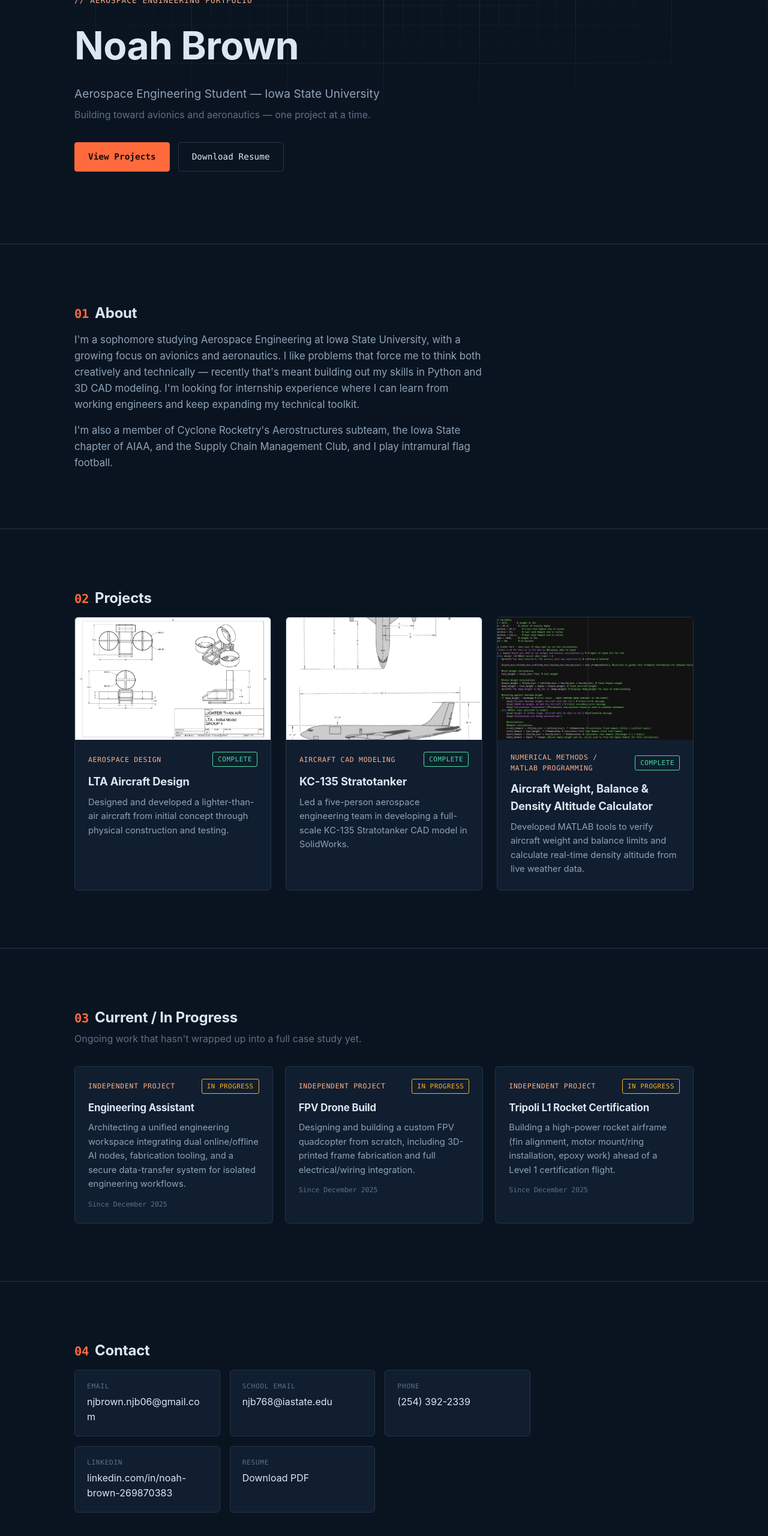
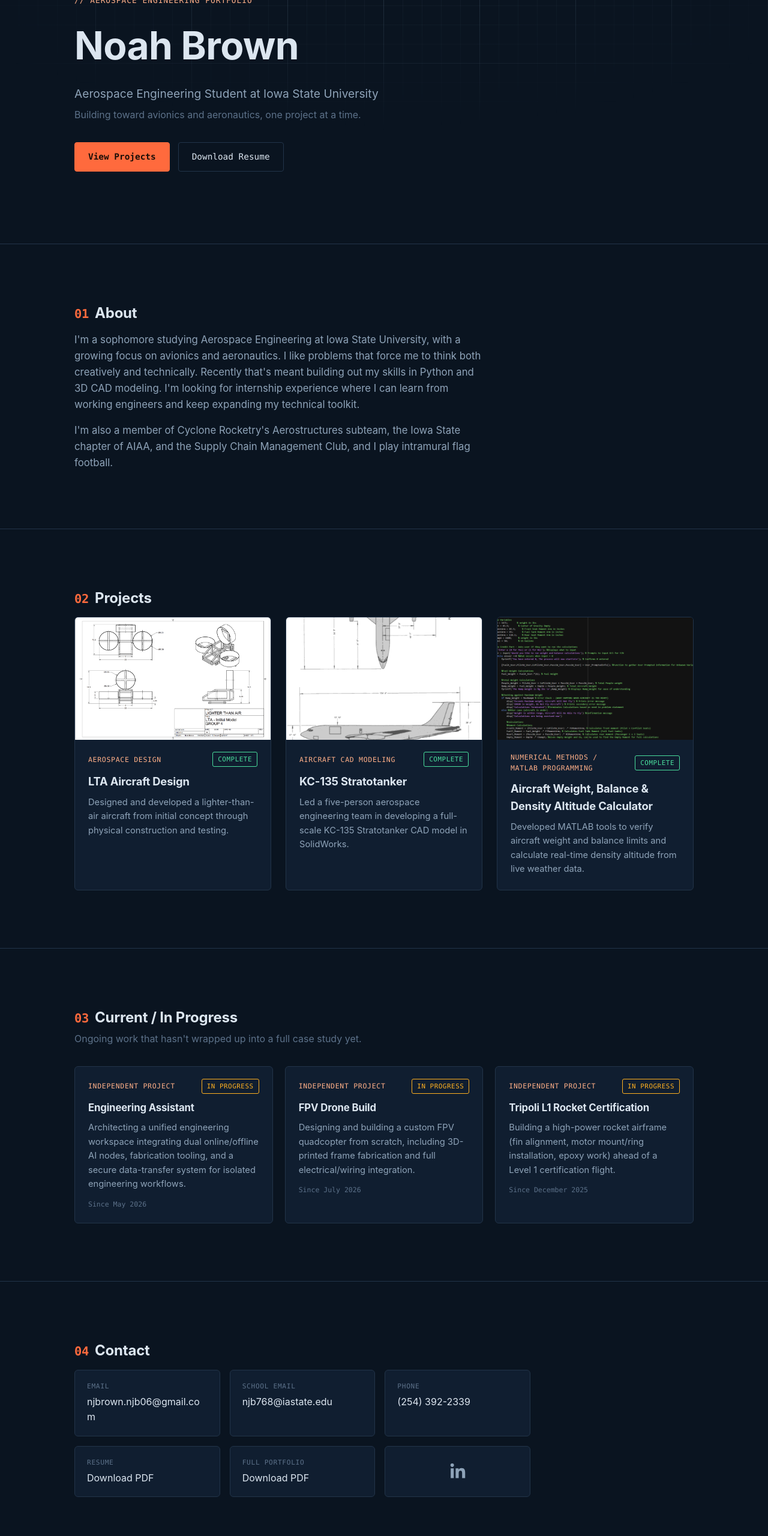
Before and after one commit to noahjb76/Digital-Portfolio, a plain HTML site: page index.html in a window 1280 px wide. Shown: the part 214-2774 px from the top of the page at 60% size. Drawn offline with Linux system fonts and the light colour scheme.

Commit message:
Add portfolio PDF download, LinkedIn icon link, and copy fixes
- Add downloadable copy of the original portfolio PDF in Contact
- Replace the LinkedIn text card with a clickable logo icon
- Fix grid columns overflowing on very narrow viewports
- Correct in-progress start dates (Engineering Assistant: May 2026,
  FPV Drone Build: July 2026)
- Remove em dashes from visible site copy

Co-Authored-By: Claude Sonnet 5 <noreply@anthropic.com>

```diff
--- a/css/styles.css
+++ b/css/styles.css
@@ -241,7 +241,7 @@ section:last-of-type {
 
 .project-grid {
   display: grid;
-  grid-template-columns: repeat(auto-fill, minmax(300px, 1fr));
+  grid-template-columns: repeat(auto-fill, minmax(min(300px, 100%), 1fr));
   gap: 24px;
   margin-top: 8px;
 }
@@ -338,7 +338,7 @@ section:last-of-type {
 
 .progress-grid {
   display: grid;
-  grid-template-columns: repeat(auto-fill, minmax(260px, 1fr));
+  grid-template-columns: repeat(auto-fill, minmax(min(260px, 100%), 1fr));
   gap: 20px;
 }
 
@@ -371,7 +371,7 @@ section:last-of-type {
 
 .contact-grid {
   display: grid;
-  grid-template-columns: repeat(auto-fit, minmax(220px, 1fr));
+  grid-template-columns: repeat(auto-fit, minmax(min(220px, 100%), 1fr));
   gap: 16px;
   max-width: 760px;
 }
@@ -404,6 +404,18 @@ section:last-of-type {
 .contact-item .contact-value {
   font-size: 1rem;
   word-break: break-word;
+}
+
+.contact-item.contact-icon {
+  flex-direction: row;
+  align-items: center;
+  justify-content: center;
+  color: var(--text-dim);
+  transition: color 0.15s ease, border-color 0.15s ease;
+}
+
+.contact-item.contact-icon:hover {
+  color: var(--accent-text);
 }
 
 /* ---- Footer ---- */
@@ -464,7 +476,7 @@ section:last-of-type {
 
 .detail-images {
   display: grid;
-  grid-template-columns: repeat(auto-fit, minmax(260px, 1fr));
+  grid-template-columns: repeat(auto-fit, minmax(min(260px, 100%), 1fr));
   gap: 20px;
   margin-bottom: 48px;
 }
@@ -515,7 +527,7 @@ section:last-of-type {
 
 .detail-meta {
   display: grid;
-  grid-template-columns: repeat(auto-fit, minmax(160px, 1fr));
+  grid-template-columns: repeat(auto-fit, minmax(min(160px, 100%), 1fr));
   gap: 24px;
 }
 
--- a/index.html
+++ b/index.html
@@ -3,7 +3,7 @@
 <head>
   <meta charset="UTF-8" />
   <meta name="viewport" content="width=device-width, initial-scale=1.0" />
-  <title>Noah Brown — Engineering Portfolio</title>
+  <title>Noah Brown | Engineering Portfolio</title>
   <link rel="stylesheet" href="css/styles.css" />
 </head>
 <body>
@@ -26,8 +26,8 @@
       <div class="container">
         <p class="eyebrow">// Aerospace Engineering Portfolio</p>
         <h1>Noah Brown</h1>
-        <p class="tagline">Aerospace Engineering Student — Iowa State University</p>
-        <p class="hero-sub">Building toward avionics and aeronautics — one project at a time.</p>
+        <p class="tagline">Aerospace Engineering Student at Iowa State University</p>
+        <p class="hero-sub">Building toward avionics and aeronautics, one project at a time.</p>
         <div class="hero-actions">
           <a href="#projects-section" class="btn btn-primary">View Projects</a>
           <a href="resume.pdf" class="btn btn-outline" download>Download Resume</a>
@@ -39,7 +39,7 @@
       <div class="container">
         <h2><span class="tag-index">01</span>About</h2>
         <div class="about-content">
-          <p>I'm a sophomore studying Aerospace Engineering at Iowa State University, with a growing focus on avionics and aeronautics. I like problems that force me to think both creatively and technically — recently that's meant building out my skills in Python and 3D CAD modeling. I'm looking for internship experience where I can learn from working engineers and keep expanding my technical toolkit.</p>
+          <p>I'm a sophomore studying Aerospace Engineering at Iowa State University, with a growing focus on avionics and aeronautics. I like problems that force me to think both creatively and technically. Recently that's meant building out my skills in Python and 3D CAD modeling. I'm looking for internship experience where I can learn from working engineers and keep expanding my technical toolkit.</p>
           <p>I'm also a member of Cyclone Rocketry's Aerostructures subteam, the Iowa State chapter of AIAA, and the Supply Chain Management Club, and I play intramural flag football.</p>
         </div>
       </div>
@@ -76,13 +76,18 @@
             <span class="contact-label">Phone</span>
             <span class="contact-value">(254) 392-2339</span>
           </a>
-          <a href="https://www.linkedin.com/in/noah-brown-269870383" class="contact-item" id="linkedin-link" target="_blank" rel="noopener noreferrer">
-            <span class="contact-label">LinkedIn</span>
-            <span class="contact-value">linkedin.com/in/noah-brown-269870383</span>
-          </a>
           <a href="resume.pdf" download class="contact-item">
             <span class="contact-label">Resume</span>
             <span class="contact-value">Download PDF</span>
+          </a>
+          <a href="portfolio.pdf" download class="contact-item">
+            <span class="contact-label">Full Portfolio</span>
+            <span class="contact-value">Download PDF</span>
+          </a>
+          <a href="https://www.linkedin.com/in/noah-brown-269870383" class="contact-item contact-icon" id="linkedin-link" target="_blank" rel="noopener noreferrer" aria-label="Noah Brown on LinkedIn">
+            <svg viewBox="0 0 448 512" width="28" height="28" fill="currentColor" aria-hidden="true">
+              <path d="M100.28 448H7.4V148.9h92.88zM53.79 108.1C24.09 108.1 0 83.5 0 53.8a53.79 53.79 0 0 1 107.58 0c0 29.7-24.1 54.3-53.79 54.3zM447.9 448h-92.68V302.4c0-34.7-.7-79.2-48.29-79.2-48.29 0-55.69 37.7-55.69 76.7V448h-92.78V148.9h89.08v40.8h1.3c12.4-23.5 42.69-48.3 87.88-48.3 94 0 111.28 61.9 111.28 142.3V448z"/>
+            </svg>
           </a>
         </div>
       </div>
--- a/js/projects-data.js
+++ b/js/projects-data.js
@@ -132,13 +132,13 @@ const IN_PROGRESS_PROJECTS = [
     title: "Engineering Assistant",
     category: "Independent Project",
     description: "Architecting a unified engineering workspace integrating dual online/offline AI nodes, fabrication tooling, and a secure data-transfer system for isolated engineering workflows.",
-    started: "December 2025"
+    started: "May 2026"
   },
   {
     title: "FPV Drone Build",
     category: "Independent Project",
     description: "Designing and building a custom FPV quadcopter from scratch, including 3D-printed frame fabrication and full electrical/wiring integration.",
-    started: "December 2025"
+    started: "July 2026"
   },
   {
     title: "Tripoli L1 Rocket Certification",
```
Also changed, not shown: 2 other files.
